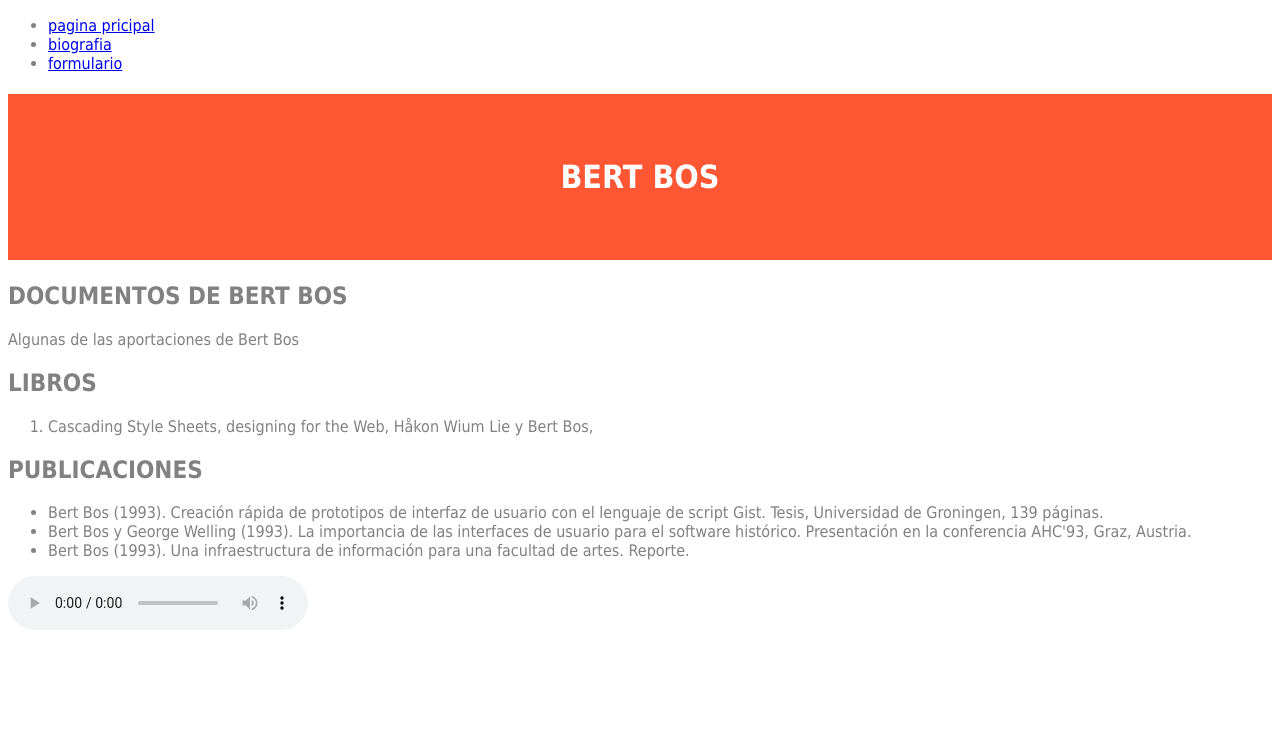
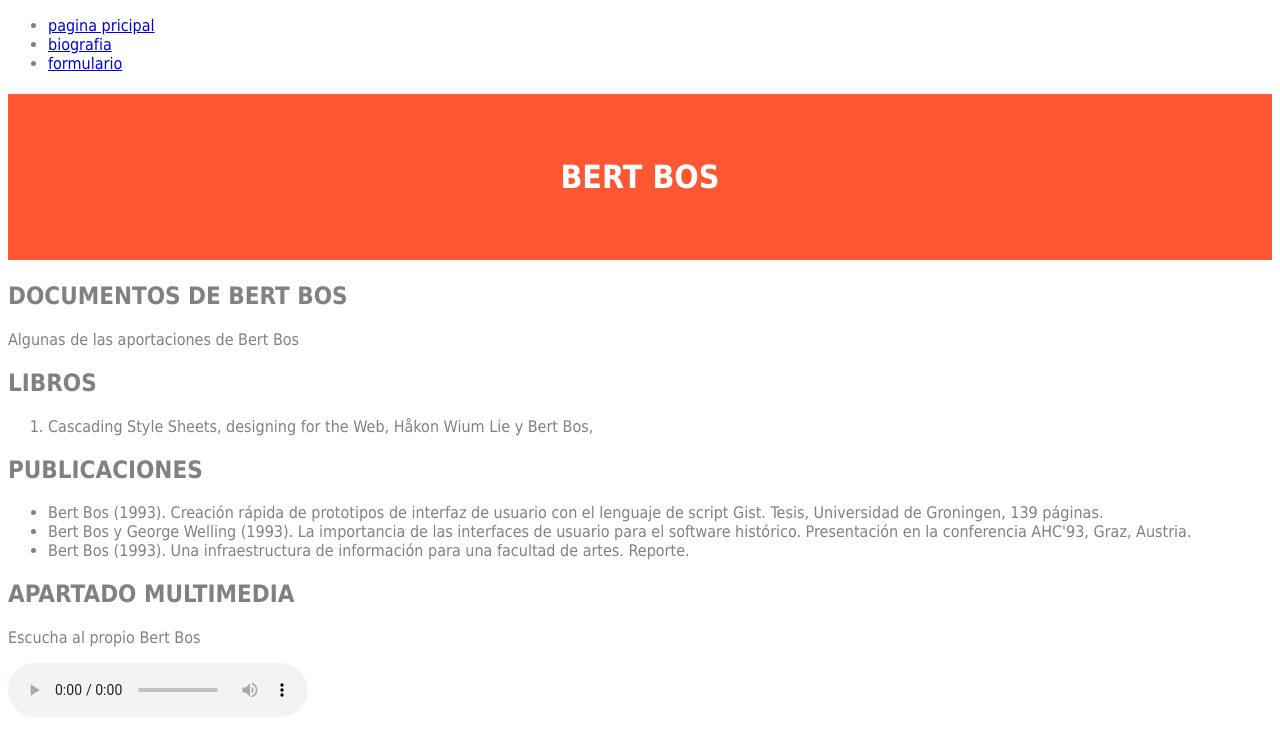
Before and after one commit to uo278193/SEW, a plain HTML site: page publicaciones.html in a window 1280 px wide. Drawn offline with Linux system fonts and the light colour scheme.

Commit message:
fdsfsfdsfdsfsfdsfsdf

```diff
--- a/publicaciones.html
+++ b/publicaciones.html
@@ -52,7 +52,8 @@
 <!-- la carpeta de recursos gráficos "images" debe estar en el misma carpeta del archivo -->
 <!-- anadir la sección footer dentro del body despues del párrafo -->
 <footer>
-
+    <h2>APARTADO MULTIMEDIA</h2>
+    <p>Escucha al propio Bert Bos</p>
     <audio src="multimedia/audio.mp3" autoplay>
         </audio>
         <audio src="multimedia/audio.mp3" controls>
```
